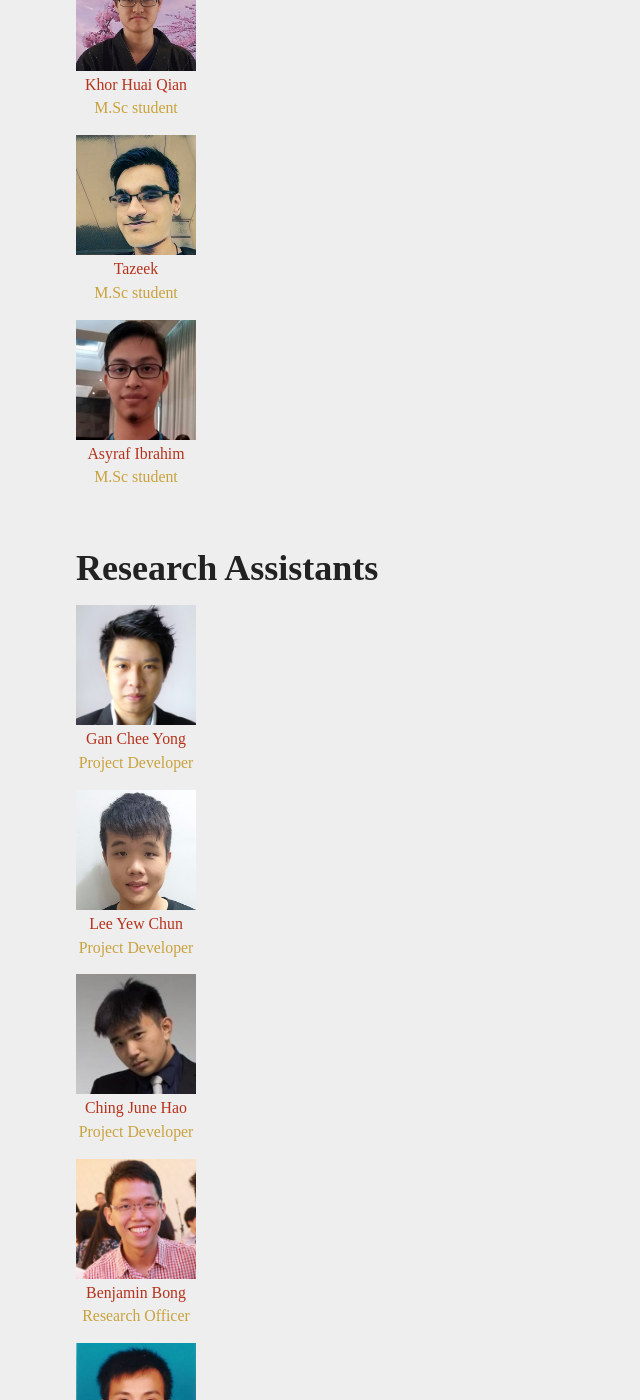
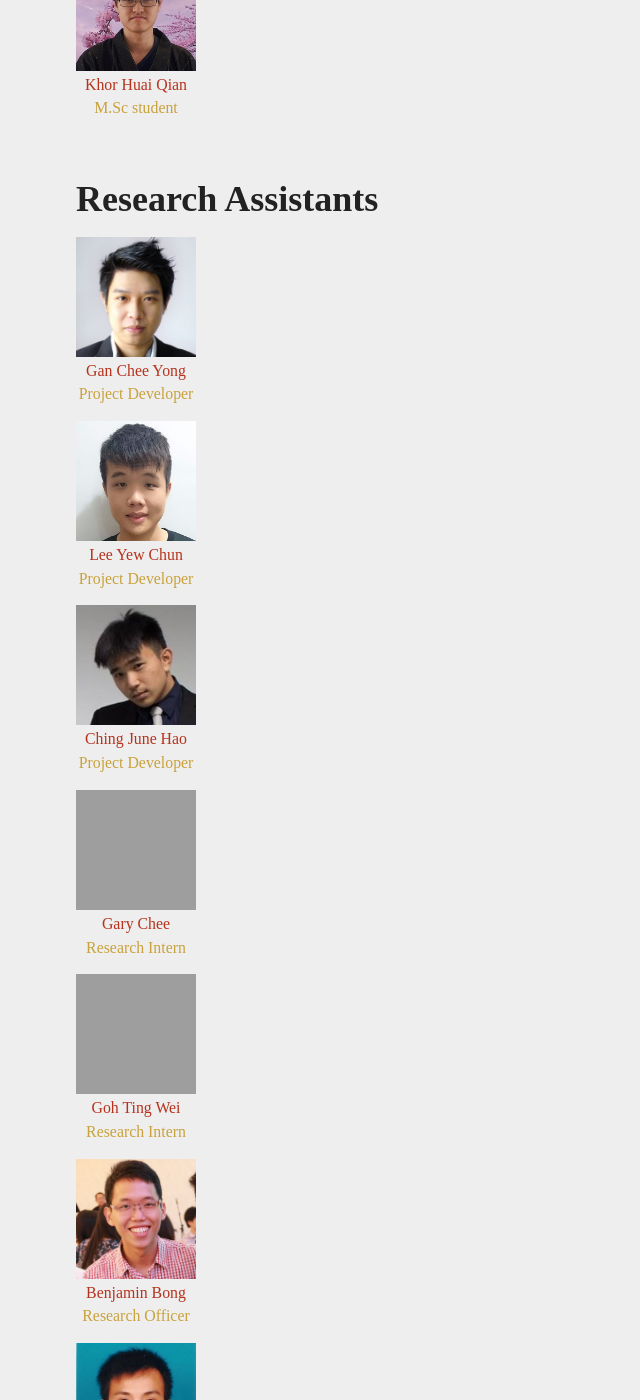
Before and after one commit to viprlab/viprlab.github.io, a Jekyll site: the page built from people.md, in a window 1280 px wide and 1400 px high, scrolled down 1927 px. Shown: the whole window, without its empty margins (0-640 px from the left). Built offline with Jekyll 4.4.1, drawn with Linux system fonts in a browser that asks for light colours; grey boxes are pictures that could not be loaded.

Commit message:
add photo

```diff
--- a/people.md
+++ b/people.md
@@ -17,15 +17,16 @@
 {% include imagethumbnailblock.html url="/images/ryan.jpg" caption="Ryan Lim" caption2="M.Sc student" width="120px" height="120px"  %}
 {% include imagethumbnailblock.html url="/images/clarence.jpg" caption="Clarence Cheong" caption2="M.Sc student" width="120px" height="120px"  %}
 {% include imagethumbnailblock.html url="/images/iceboy.jpg" caption="Khor Huai Qian" caption2="M.Sc student" width="120px" height="120px"  %}
-{% include imagethumbnailblock.html url="/images/tazeek.jpg" caption="Tazeek" caption2="M.Sc student" width="120px" height="120px"  %}
-{% include imagethumbnailblock.html url="/images/asyraf.jpg" caption="Asyraf Ibrahim" caption2="M.Sc student" width="120px" height="120px"  %}
 
 ## Research Assistants
 {% include imagethumbnailblock.html url="/images/nerogan.jpg" caption="Gan Chee Yong" caption2="Project Developer" width="120px" height="120px"  %}
 {% include imagethumbnailblock.html url="/images/leeyc.jpg" caption="Lee Yew Chun" caption2="Project Developer" width="120px" height="120px"  %}
 {% include imagethumbnailblock.html url="/images/junehao.jpg" caption="Ching June Hao" caption2="Project Developer" width="120px" height="120px"  %}
+{% include imagethumbnailblock.html url="/images/garychan.jpg" caption="Gary Chee" caption2="Research Intern" width="120px" height="120px"  %}
+{% include imagethumbnailblock.html url="/images/tingwei.jpg" caption="Goh Ting Wei" caption2="Research Intern" width="120px" height="120px"  %}
 {% include imagethumbnailblock.html url="/images/benjamin.jpg" caption="Benjamin Bong" caption2="Research Officer" width="120px" height="120px"  %}
 {% include imagethumbnailblock.html url="/images/nelson.jpg" caption="Nelson Chong" caption2="Research Officer" width="120px" height="120px"  %}
+
 
 ## Associate Members
 {% include imagethumbnailblock.html url="/images/iantan.jpg" caption="Ian Tan" caption2="" width="120px" height="120px"  %}
@@ -50,6 +51,6 @@
 - [Leow Wee Kheng](http://www.comp.nus.edu.sg/~leowwk/){:target="_blank"} (NUS, Singapore)
 - [Low Kok-Lim](http://comp.nus.edu.sg/~lowkl) (NUS, Singapore)
 - [Yap Moi Hoon](http://www2.docm.mmu.ac.uk/STAFF/M.Yap/){:target="_blank"} (Manchester Metropolitan University, UK)
-- [Weiyao Lin](http://wylin2.drivehq.com/){:target="_blank"} (Shanghai Jiao Tong University, China)
+- [Weiyao Lin](http://weiyaolin.github.io/){:target="_blank"} (Shanghai Jiao Tong University, China)
 - Yandan Wang (Wenzhou University, China)
 - Anh Cat Le Ngo (University of Nottingham, UK)
```
Also changed, not shown: 1 other file.
